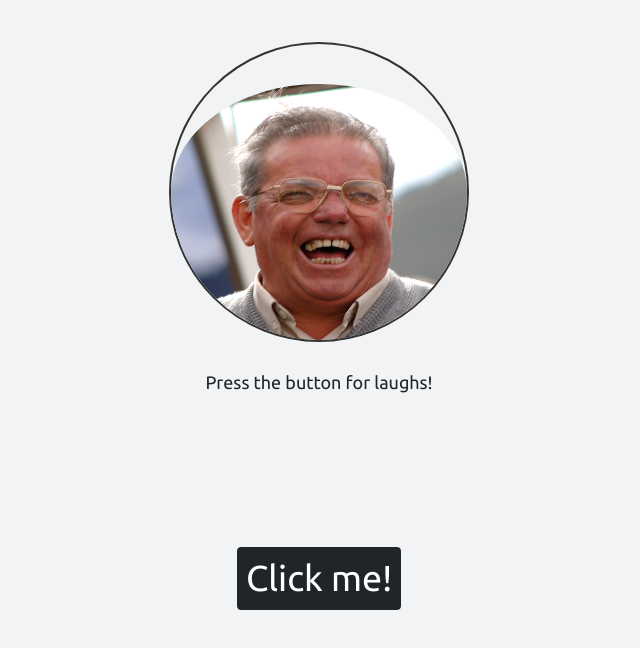
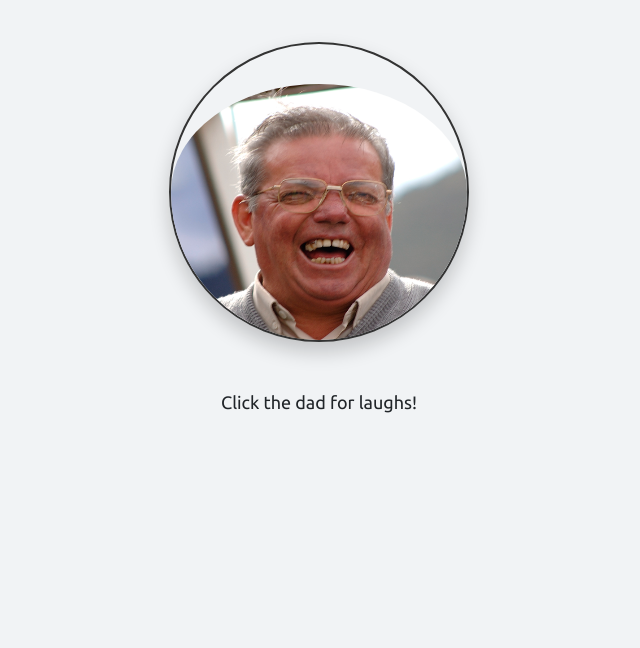
Before and after one commit to laffchem/dad_joke_webpage, a plain HTML site: page index.html in a window 1280 px wide. Shown: the part 150-798 px from the top of the page, without its empty margins (321-961 px from the left). Drawn offline with nearby package versions, Linux system fonts and the light colour scheme.

Commit message:
remove button and just make dad-img the button

```diff
--- a/css/style.css
+++ b/css/style.css
@@ -20,13 +20,7 @@ body {
   padding-top: 3.6rem;
 }
 
-.container {
-  display: flex;
-  margin: 0 auto;
-  justify-content: center;
-  width: 80vw;
-}
-.container-lg {
+.container-fluid {
   /* position: relative; */
   margin: 0 auto;
   display: flex;
@@ -54,13 +48,16 @@ body {
   border: 2px #333 solid;
   display: inline-block;
   padding-top: 4rem;
+  overflow: hidden;
+  box-shadow: 0 1rem 2rem rgba(0, 0, 0, 0.2);
+  transition: 0.3s all;
 }
 
-.btn {
-  font-size: 3.6rem;
-  max-width: 50%;
-  position: absolute;
-  bottom: 5%;
+.dad-img:hover {
+  opacity: 0.9;
+  cursor: pointer;
+  transform: translateY(-1.2rem);
+  box-shadow: 0 2rem 4rem rgba(0, 0, 0, 0.3);
 }
 
 @media (max-width: 25em) {
--- a/index.html
+++ b/index.html
@@ -24,26 +24,22 @@
   <body>
     <!-- Include Bootstrap -->
     <header class="header">
-      <div class="container-lg">
+      <div class="container-fluid">
         <h1 class="heading-primary">Dad Jokes</h1>
       </div>
     </header>
     <main>
-      <div class="row">
-        <div class="col">
-          <div class="container-lg">
+      <!-- <div class="row"> -->
+        <!-- <div class="col"> -->
+          <div class="container-fluid">
             <img
               class="dad-img"
+              id="dad-img"
               src="img/dad.png"
               alt="Picture of a dad laughing."
             />
-            <div class="container">
-              <p class="dad-joke" id="dad-joke">Press the button for laughs!</p>
-            </div>
-            <div class="container">
-              <button type="button" class="btn btn-dark" id="btn">
-                Click me!
-              </button>
+            <div class="container-fluid">
+              <p class="dad-joke" id="dad-joke">Click the dad for laughs!</p>
             </div>
           </div>
         </div>
--- a/js/script.js
+++ b/js/script.js
@@ -1,6 +1,6 @@
 'use strict';
 const jokeSpace = document.getElementById('dad-joke');
-const button = document.getElementById('btn');
+const button = document.getElementById('dad-img');
 
 async function getJoke() {
   const response = await fetch('https://icanhazdadjoke.com', {
```
